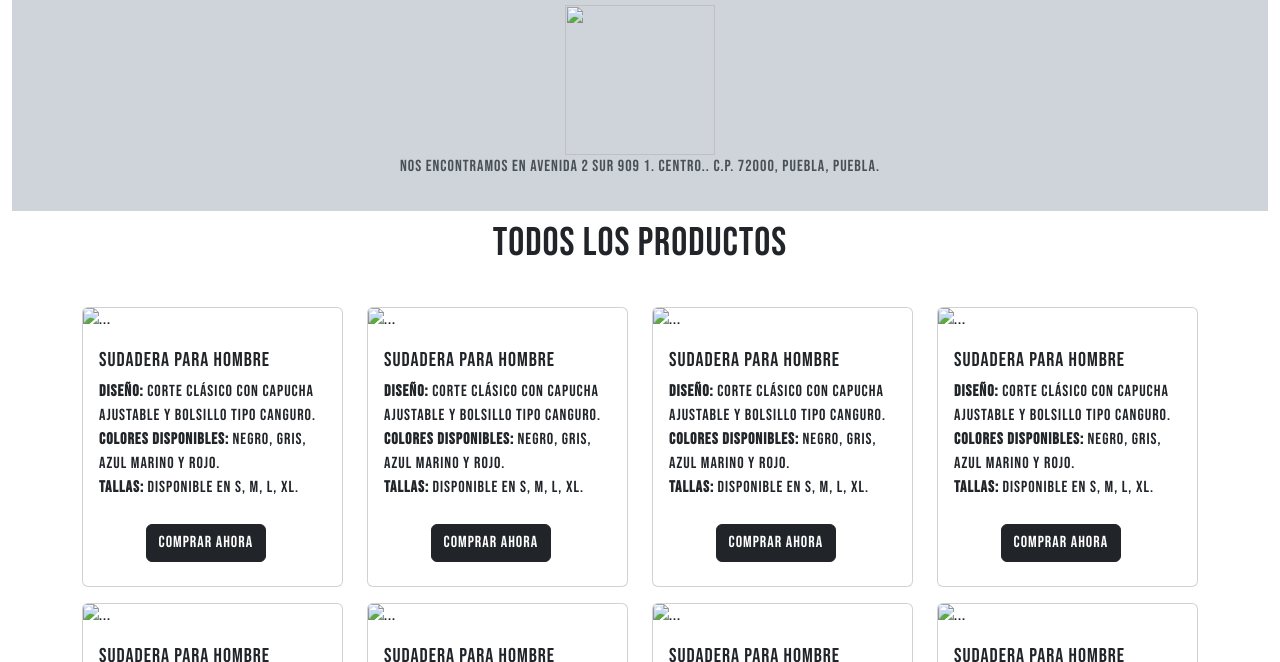
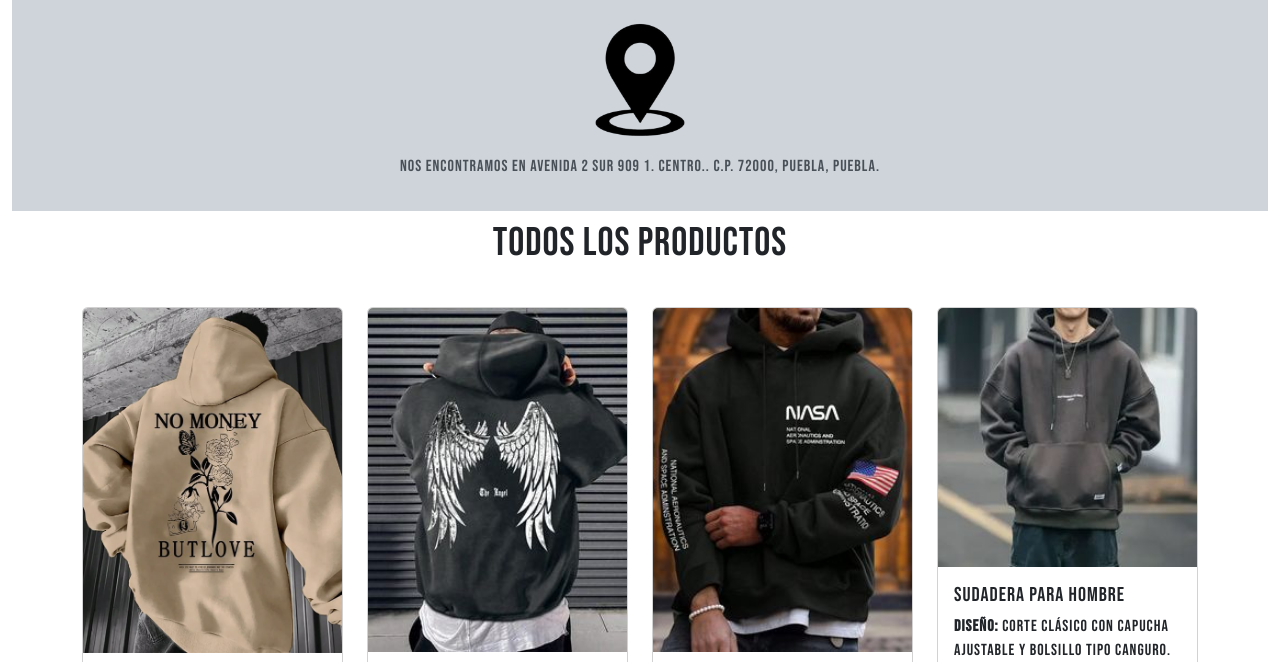
Before and after one commit to Andy06-ar/HoodieHouse2, a plain HTML site: page index.html in a window 1280 px wide. Shown: the part 572-1234 px from the top of the page. Drawn offline with nearby package versions, Linux system fonts and the light colour scheme; the site is published under a folder, as on GitHub Pages, so addresses that start at the root find nothing.

Commit message:
Modifique rutas de imagen

```diff
--- a/index.html
+++ b/index.html
@@ -75,7 +75,7 @@
                             ¡Descubre tu próxima favorita en Hoodie House!
                             </p></b>
                             <br><h2>Nuestra Ubicacion</h2>
-                            <a href="https://maps.app.goo.gl/9w7fhCjtb6gh5Lcp8"><img src="/Images/lugar.png" height="150" width="150"> </a>
+                            <a href="https://maps.app.goo.gl/9w7fhCjtb6gh5Lcp8"><img src="Images/lugar.png" height="150" width="150"> </a>
                             <p>Nos encontramos en Avenida 2 Sur 909 1. Centro.. C.P. 72000, Puebla, Puebla. </p>
               </div>
               </div>
@@ -95,7 +95,7 @@
           <div class="row gy-3 my-3">
               <div class="col-sm-6 col-md-3 col-lg-3">
                 <div class="card">
-                   <img src="/Images/HoodieHombre1.jpg" class="card-img-top" alt="...">
+                   <img src="Images/HoodieHombre1.jpg" class="card-img-top" alt="...">
                      <div class="card-body">
                        <h5 class="card-title">SUDADERA PARA HOMBRE</h5>
                         <p class="card-text">
@@ -115,7 +115,7 @@
               </div>
               <div class="col-sm-6 col-md-3 col-lg-3">
                 <div class="card">
-                   <img src="/Images/HoodieHombre2.jpg" class="card-img-top" alt="...">
+                   <img src="Images/HoodieHombre2.jpg" class="card-img-top" alt="...">
                      <div class="card-body">
                        <h5 class="card-title">SUDADERA PARA HOMBRE</h5>
                         <p class="card-text">
@@ -135,7 +135,7 @@
               </div>
               <div class="col-sm-6 col-md-3 col-lg-3">
                 <div class="card">
-                   <img src="/Images/HoodieHombre3.jpg" class="card-img-top" alt="...">
+                   <img src="Images/HoodieHombre3.jpg" class="card-img-top" alt="...">
                      <div class="card-body">
                        <h5 class="card-title">SUDADERA PARA HOMBRE</h5>
                         <p class="card-text">
@@ -155,7 +155,7 @@
               </div>
               <div class="col-sm-6 col-md-3 col-lg-3">
                 <div class="card">
-                   <img src="/Images/HoodieHombre5.jpg" class="card-img-top" alt="...">
+                   <img src="Images/HoodieHombre5.jpg" class="card-img-top" alt="...">
                      <div class="card-body">
                        <h5 class="card-title">SUDADERA PARA HOMBRE</h5>
                         <p class="card-text">
@@ -175,7 +175,7 @@
               </div>
               <div class="col-sm-6 col-md-3 col-lg-3">
                 <div class="card">
-                   <img src="/Images/HoodieMujer1.jpg" class="card-img-top" alt="...">
+                   <img src="Images/HoodieMujer1.jpg" class="card-img-top" alt="...">
                      <div class="card-body">
                        <h5 class="card-title">SUDADERA PARA HOMBRE</h5>
                         <p class="card-text">
@@ -195,7 +195,7 @@
               </div>
               <div class="col-sm-6 col-md-3 col-lg-3">
                 <div class="card">
-                   <img src="/Images/HoodieMujer2.jpg" class="card-img-top" alt="...">
+                   <img src="Images/HoodieMujer2.jpg" class="card-img-top" alt="...">
                      <div class="card-body">
                        <h5 class="card-title">SUDADERA PARA HOMBRE</h5>
                         <p class="card-text">
@@ -215,7 +215,7 @@
               </div>
               <div class="col-sm-6 col-md-3 col-lg-3">
                 <div class="card">
-                   <img src="/Images/HoodieMujer3.jpg" class="card-img-top" alt="...">
+                   <img src="Images/HoodieMujer3.jpg" class="card-img-top" alt="...">
                      <div class="card-body">
                        <h5 class="card-title">SUDADERA PARA HOMBRE</h5>
                         <p class="card-text">
@@ -235,7 +235,7 @@
               </div>
               <div class="col-sm-6 col-md-3 col-lg-3">
                 <div class="card">
-                   <img src="/Images/HoodieHombre8.jpg" class="card-img-top" alt="...">
+                   <img src="Images/HoodieHombre8.jpg" class="card-img-top" alt="...">
                      <div class="card-body">
                        <h5 class="card-title">SUDADERA PARA HOMBRE</h5>
                         <p class="card-text">
```
